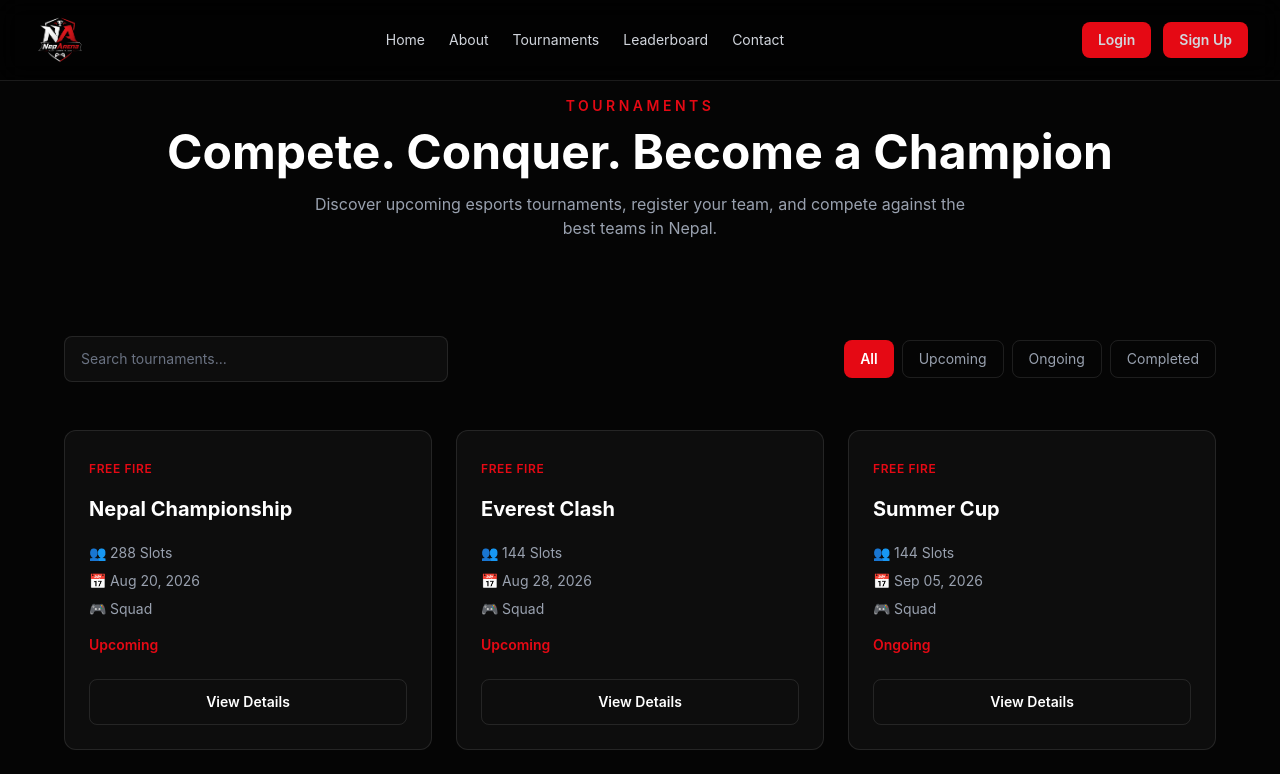
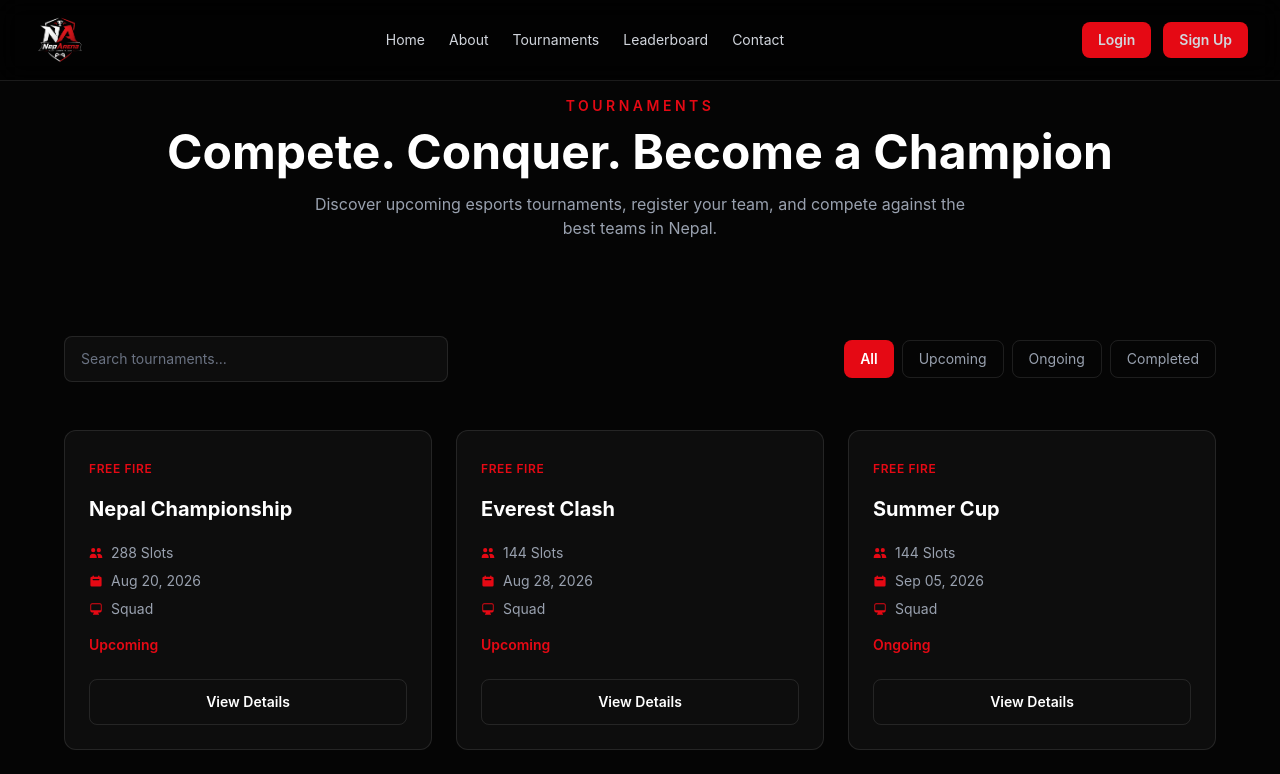
Before and after one commit to Sugam112stha/NepArena, a React (Vite) app: page /Tournaments in a window 1280 px wide. Shown: the top 774 px of the page. Built offline with nearby package versions, Linux system fonts and the light colour scheme.

Commit message:
chnage emoji to icon

```diff
--- a/src/pages/Home.tsx
+++ b/src/pages/Home.tsx
@@ -1,4 +1,6 @@
 import { useNavigate } from "react-router-dom";
+import { HiUsers, HiCalendar } from "react-icons/hi";
+import { HiComputerDesktop } from "react-icons/hi2";
 
 const Home = () => {
   const navigate = useNavigate();
@@ -194,9 +196,9 @@
                   <h3 className="mt-4 text-xl font-bold">{tournament.name}</h3>
 
                   <div className="mt-5 space-y-2 text-sm text-gray-400">
-                    <p>👥 {tournament.teams}</p>
-                    <p>📅 {tournament.date}</p>
-                    <p>🎮 Squad</p>
+                    <p className="flex items-center gap-2"><HiUsers className="text-[#E50914]" /> {tournament.teams}</p>
+                    <p className="flex items-center gap-2"><HiCalendar className="text-[#E50914]" /> {tournament.date}</p>
+                    <p className="flex items-center gap-2"><HiComputerDesktop className="text-[#E50914]" /> Squad</p>
                   </div>
                 </div>
               ))}
--- a/src/pages/Tournaments.tsx
+++ b/src/pages/Tournaments.tsx
@@ -1,4 +1,6 @@
 import { useNavigate } from "react-router-dom";
+import { HiUsers, HiCalendar } from "react-icons/hi";
+import { HiComputerDesktop } from "react-icons/hi2";
 
 const tournaments = [
   {
@@ -106,9 +108,9 @@
                 </h2>
 
                 <div className="mt-5 space-y-2 text-sm text-gray-400">
-                  <p>👥 {tournament.teams}</p>
-                  <p>📅 {tournament.date}</p>
-                  <p>🎮 Squad</p>
+                  <p className="flex items-center gap-2"><HiUsers className="text-[#E50914]" /> {tournament.teams}</p>
+                  <p className="flex items-center gap-2"><HiCalendar className="text-[#E50914]" /> {tournament.date}</p>
+                  <p className="flex items-center gap-2"><HiComputerDesktop className="text-[#E50914]" /> Squad</p>
                 </div>
 
                 <p className="mt-4 text-sm font-semibold text-[#E50914]">
```
